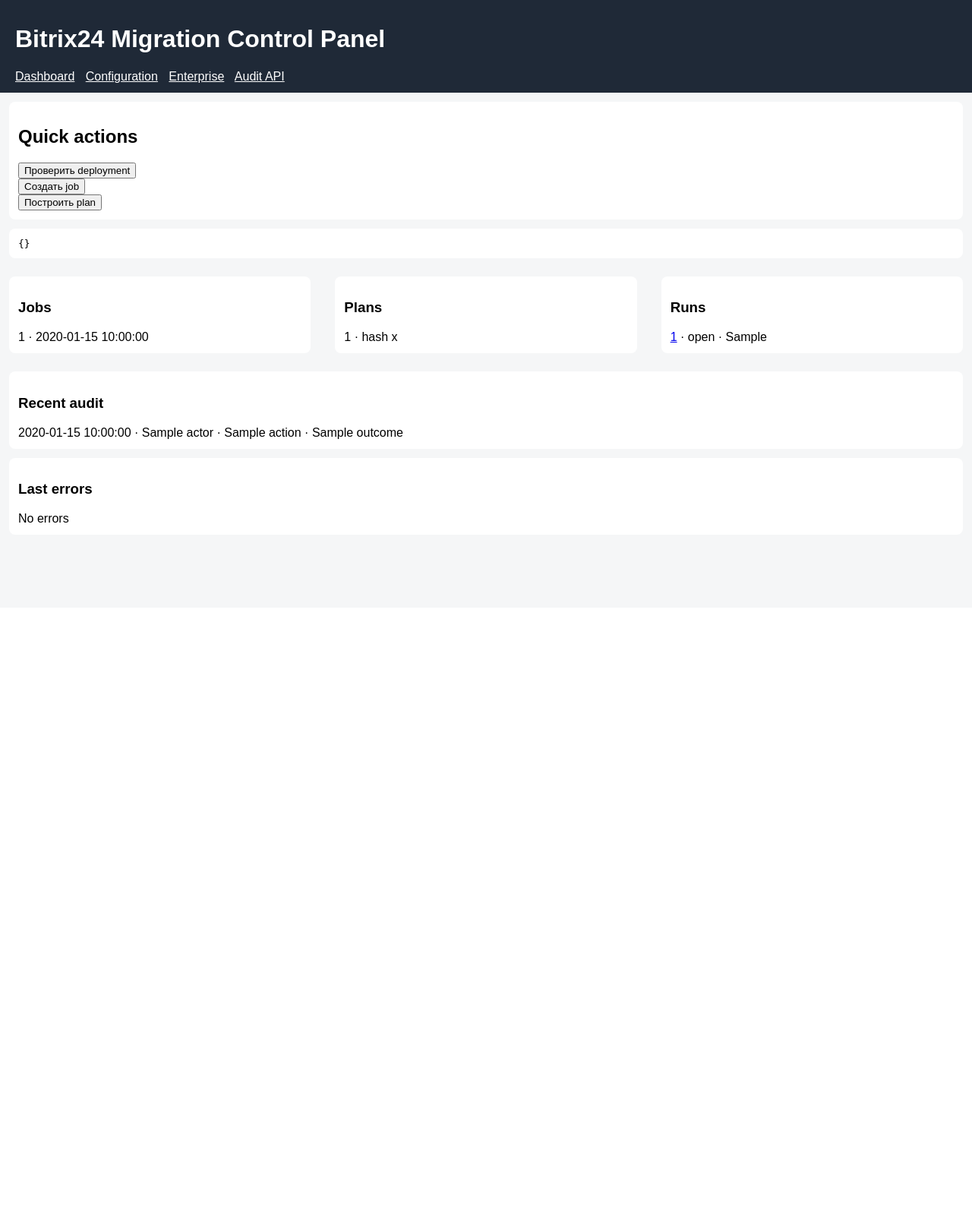
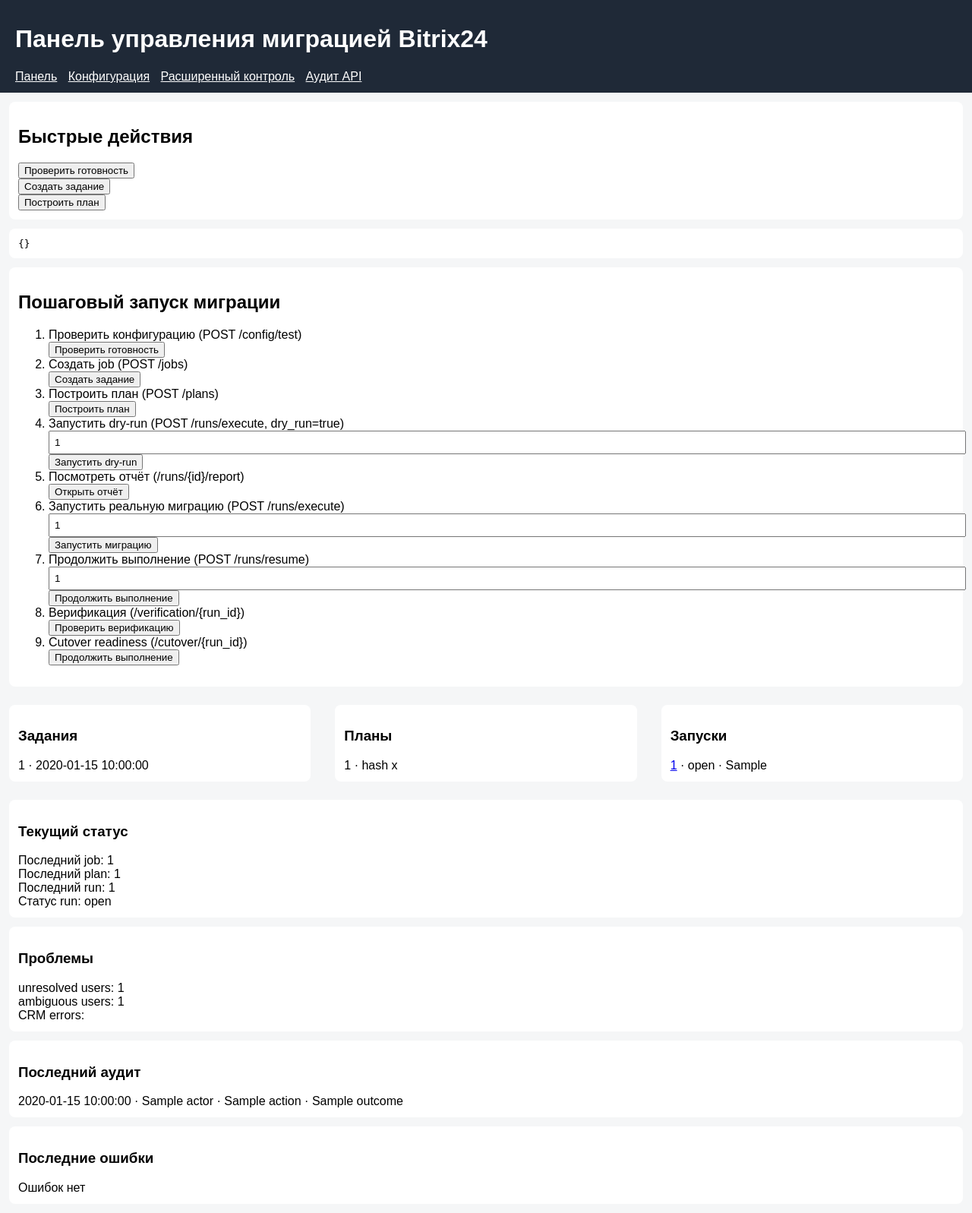
Before and after one commit to tarlykov1/b24_2, a FastAPI app: template src/b24_migrator/web/templates/dashboard.html in a window 1280 px wide. Shown: the whole page at 76% size. Before the commit the page ends 688 px from the top, so only its background shows below. Run offline with FastAPI, Linux system fonts and the light colour scheme; the template is opened without the code that fills it: most values are stand-ins (such as "Sample title", 1, 10 or a date in 2020); parts of the project's set-up code (start-up, migrations or seed data) failed here and were passed over; some libraries are stand-ins or nearby versions.

Commit message:
Refine Russian UI labels and stabilize web API tests

```diff
--- a/src/b24_migrator/web/templates/base.html
+++ b/src/b24_migrator/web/templates/base.html
@@ -1,5 +1,5 @@
 <!doctype html>
-<html lang="en">
+<html lang="ru">
 <head>
   <meta charset="utf-8" />
   <meta name="viewport" content="width=device-width,initial-scale=1" />
@@ -9,12 +9,12 @@
 </head>
 <body>
   <header>
-    <h1>Bitrix24 Migration Control Panel</h1>
+    <h1>Панель управления миграцией Bitrix24</h1>
     <nav>
-      <a href="/">Dashboard</a>
-      <a href="/config">Configuration</a>
-      <a href="/enterprise">Enterprise</a>
-      <a href="/audit">Audit API</a>
+      <a href="/">Панель</a>
+      <a href="/config">Конфигурация</a>
+      <a href="/enterprise">Расширенный контроль</a>
+      <a href="/audit">Аудит API</a>
     </nav>
   </header>
   <main>{% block content %}{% endblock %}</main>
--- a/src/b24_migrator/web/templates/dashboard.html
+++ b/src/b24_migrator/web/templates/dashboard.html
@@ -1,23 +1,86 @@
 {% extends "base.html" %}
 {% block content %}
 <section class="card">
-  <h2>Quick actions</h2>
-  <form hx-post="/config/test" hx-target="#result" hx-swap="innerHTML"><button>Проверить deployment</button></form>
-  <form hx-post="/jobs" hx-target="#result" hx-swap="innerHTML"><button>Создать job</button></form>
-  <form hx-post="/plans" hx-target="#result" hx-swap="innerHTML"><button>Построить plan</button></form>
+  <h2>Быстрые действия</h2>
+  <form hx-post="/config/test" hx-target="#result" hx-swap="innerHTML"><button>Проверить готовность</button></form>
+  <form hx-post="/jobs" hx-target="#result" hx-swap="innerHTML"><button>Создать задание</button></form>
+  <form hx-post="/plans" hx-target="#result" hx-swap="innerHTML"><button>Построить план</button></form>
 </section>
 <pre id="result" class="card">{}</pre>
+
+<section class="card">
+  <h2>Пошаговый запуск миграции</h2>
+  <ol>
+    <li>Проверить конфигурацию (POST /config/test)
+      <form hx-post="/config/test" hx-target="#result" hx-swap="innerHTML"><button>Проверить готовность</button></form>
+    </li>
+    <li>Создать job (POST /jobs)
+      <form hx-post="/jobs" hx-target="#result" hx-swap="innerHTML"><button>Создать задание</button></form>
+    </li>
+    <li>Построить план (POST /plans)
+      <form hx-post="/plans" hx-target="#result" hx-swap="innerHTML"><button>Построить план</button></form>
+    </li>
+    <li>Запустить dry-run (POST /runs/execute, dry_run=true)
+      <form hx-post="/runs/execute" hx-target="#result" hx-swap="innerHTML">
+        <input type="text" name="plan_id" placeholder="plan_id" value="{{latest_plan.plan_id if latest_plan else ''}}" required />
+        <input type="hidden" name="dry_run" value="true" />
+        <button>Запустить dry-run</button>
+      </form>
+    </li>
+    <li>Посмотреть отчёт (/runs/{id}/report)
+      <form hx-get="/runs/{{latest_run.run_id if latest_run else ''}}/report" hx-target="#result" hx-swap="innerHTML">
+        <button {% if not latest_run %}disabled{% endif %}>Открыть отчёт</button>
+      </form>
+    </li>
+    <li>Запустить реальную миграцию (POST /runs/execute)
+      <form hx-post="/runs/execute" hx-target="#result" hx-swap="innerHTML">
+        <input type="text" name="plan_id" placeholder="plan_id" value="{{latest_plan.plan_id if latest_plan else ''}}" required />
+        <button>Запустить миграцию</button>
+      </form>
+    </li>
+    <li>Продолжить выполнение (POST /runs/resume)
+      <form hx-post="/runs/resume" hx-target="#result" hx-swap="innerHTML">
+        <input type="text" name="run_id" placeholder="run_id" value="{{latest_run.run_id if latest_run else ''}}" />
+        <button>Продолжить выполнение</button>
+      </form>
+    </li>
+    <li>Верификация (/verification/{run_id})
+      <form hx-get="/verification/{{latest_run.run_id if latest_run else ''}}" hx-target="#result" hx-swap="innerHTML">
+        <button {% if not latest_run %}disabled{% endif %}>Проверить верификацию</button>
+      </form>
+    </li>
+    <li>Cutover readiness (/cutover/{run_id})
+      <form hx-get="/cutover/{{latest_run.run_id if latest_run else ''}}" hx-target="#result" hx-swap="innerHTML">
+        <button {% if not latest_run %}disabled{% endif %}>Продолжить выполнение</button>
+      </form>
+    </li>
+  </ol>
+</section>
+
 <section class="grid">
-  <div class="card"><h3>Jobs</h3>{% for job in jobs %}<div>{{job.job_id}} · {{job.created_at}}</div>{% endfor %}</div>
-  <div class="card"><h3>Plans</h3>{% for plan in plans %}<div>{{plan.plan_id}} · hash {{plan.deterministic_hash[:12]}}</div>{% endfor %}</div>
-  <div class="card"><h3>Runs</h3>{% for run in runs %}<div><a href="/runs/{{run.run_id}}/view">{{run.run_id}}</a> · <span class="status {{run.status|lower}}">{{run.status}}</span> · {{run.processed_items}}</div>{% endfor %}</div>
+  <div class="card"><h3>Задания</h3>{% for job in jobs %}<div>{{job.job_id}} · {{job.created_at}}</div>{% endfor %}</div>
+  <div class="card"><h3>Планы</h3>{% for plan in plans %}<div>{{plan.plan_id}} · hash {{plan.deterministic_hash[:12]}}</div>{% endfor %}</div>
+  <div class="card"><h3>Запуски</h3>{% for run in runs %}<div><a href="/runs/{{run.run_id}}/view">{{run.run_id}}</a> · <span class="status {{run.status|lower}}">{{run.status}}</span> · {{run.processed_items}}</div>{% endfor %}</div>
 </section>
 <section class="card">
-<h3>Recent audit</h3>
+<h3>Текущий статус</h3>
+<div>Последний job: {{latest_job.job_id if latest_job else "—"}}</div>
+<div>Последний plan: {{latest_plan.plan_id if latest_plan else "—"}}</div>
+<div>Последний run: {{latest_run.run_id if latest_run else "—"}}</div>
+<div>Статус run: <span class="status {{latest_run.status|lower if latest_run else ''}}">{{latest_run.status if latest_run else "—"}}</span></div>
+</section>
+<section class="card">
+<h3>Проблемы</h3>
+<div>unresolved users: {{unresolved_users_count}}</div>
+<div>ambiguous users: {{ambiguous_users_count}}</div>
+<div>CRM errors: {{crm_errors_count}}</div>
+</section>
+<section class="card">
+<h3>Последний аудит</h3>
 {% for row in audit %}<div>{{row.created_at}} · {{row.actor}} · {{row.action}} · {{row.outcome}}</div>{% endfor %}
 </section>
 <section class="card">
-<h3>Last errors</h3>
-{% if last_errors %}{% for e in last_errors %}<div>{{e.created_at}} [{{e.level}}] {{e.message}}</div>{% endfor %}{% else %}<div>No errors</div>{% endif %}
+<h3>Последние ошибки</h3>
+{% if last_errors %}{% for e in last_errors %}<div>{{e.created_at}} [{{e.level}}] {{e.message}}</div>{% endfor %}{% else %}<div>Ошибок нет</div>{% endif %}
 </section>
 {% endblock %}
```
Also changed, not shown: src/b24_migrator/web/routes/ui.py (+33 -3 lines), src/b24_migrator/web/templates/config.html (+4 -4 lines), src/b24_migrator/web/templates/enterprise.html (+52 -39 lines), src/b24_migrator/web/templates/run.html (+4 -4 lines), tests/test_web_api.py (+71 -0 lines), README.md, 2 other files.
